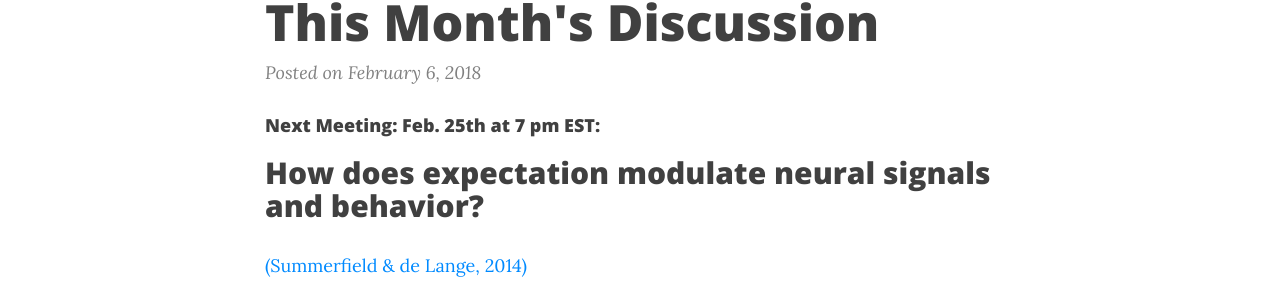
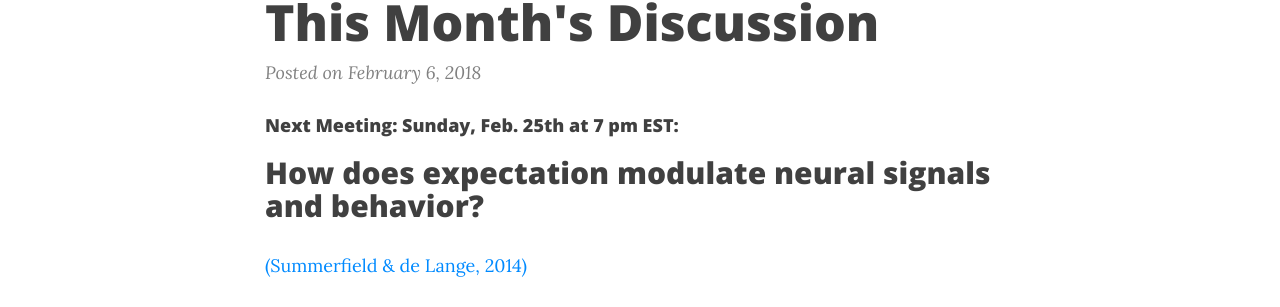
Before and after one commit to OnNeuro/onneuro.github.io, a Jekyll site: the page built from _posts/2018-02-06-Next.md, in a window 1280 px wide. Shown: the part 135-442 px from the top of the page. Built offline with Jekyll 4.4.1, drawn with Linux system fonts in a browser that asks for light colours; nearby versions of some CDN libraries.

Commit message:
Update 2018-02-06-Next.md

```diff
--- a/_posts/2018-02-06-Next.md
+++ b/_posts/2018-02-06-Next.md
@@ -4,7 +4,7 @@ title: This Month's Discussion
 excerpt: We will be live on Sunday, Feb. 25th at 7 pm EST -- read more for link to join
 ---
 
-#### Next Meeting: Feb. 25th at 7 pm EST:
+#### Next Meeting: Sunday, Feb. 25th at 7 pm EST:
 
 ## How does expectation modulate neural signals and behavior?
 
```
